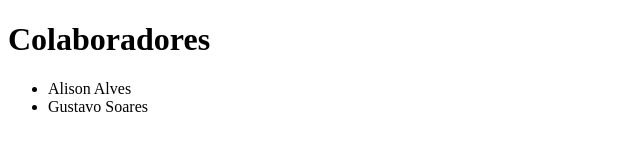
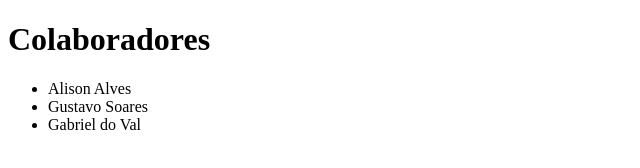
Before and after one commit to alisuetal/CI_CD, a plain HTML site: page index.html in a window 1280 px wide. Shown: the whole page, without its empty margins (0-640 px from the left). Drawn offline with Linux system fonts and the light colour scheme.

Commit message:
Added last colaborator

```diff
--- a/index.html
+++ b/index.html
@@ -7,5 +7,6 @@
     <ul>
         <li>Alison Alves</li>
         <li>Gustavo Soares</li>
+        <li>Gabriel do Val</li>
     </ul>
 </body>
```
